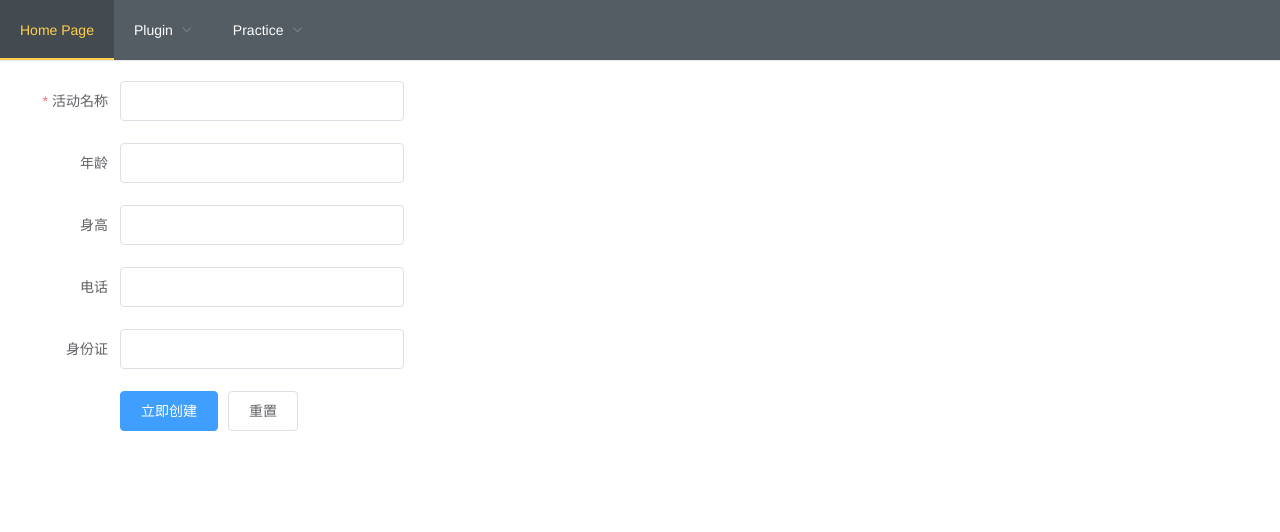
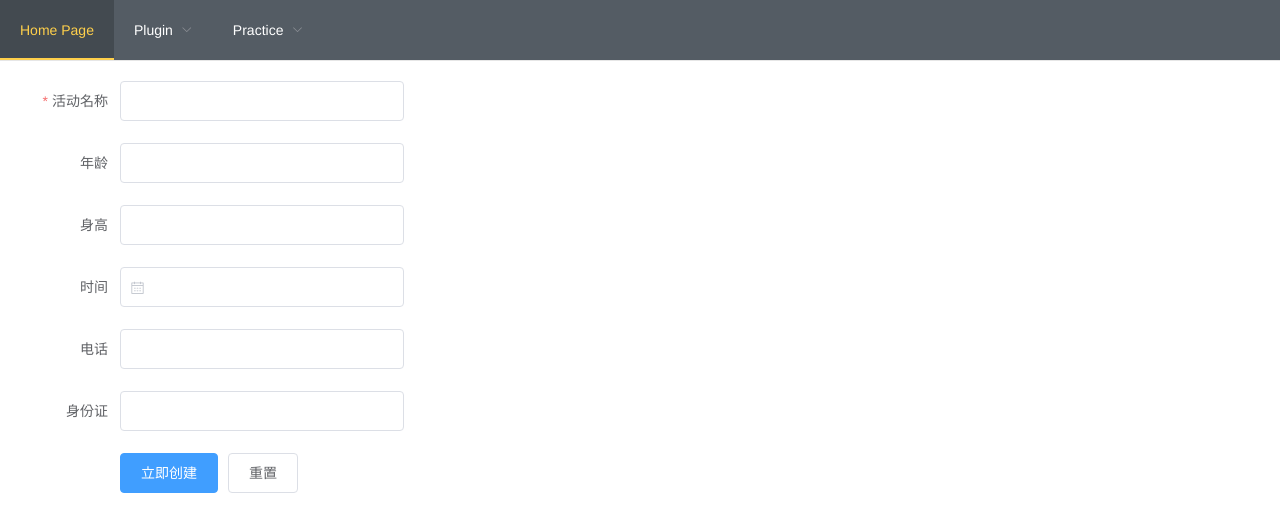
Before and after one commit to YuyaoYan/vue-study, a Vue app: page /#/form-validate in a window 1280 px wide. Shown: the top 532 px of the page. Built offline with nearby package versions, Linux system fonts and the light colour scheme; what mavon-editor would draw is missing.

Commit message:
增加时间校验

```diff
--- a/package.json
+++ b/package.json
@@ -26,6 +26,7 @@
     "markdown-loader": "^5.1.0",
     "marked": "^1.0.0",
     "mavon-editor": "^2.9.0",
+    "moment": "^2.29.1",
     "script-loader": "^0.7.2",
     "showdown": "^1.9.1",
     "vue": "^2.5.2",
--- a/src/pages/yoyo-project/src/element-comp/form-validate/form-validate.vue
+++ b/src/pages/yoyo-project/src/element-comp/form-validate/form-validate.vue
@@ -16,6 +16,13 @@
       <el-form-item label="身高" prop="height">
         <el-input v-model="ruleForm.height"></el-input>
       </el-form-item>
+      <el-form-item label="时间" prop="time">
+        <el-date-picker
+          type="date"
+          v-model="ruleForm.time"
+          style="width: 100%"
+        ></el-date-picker>
+      </el-form-item>
       <el-form-item label="电话" prop="phone">
         <el-input v-model="ruleForm.phone"></el-input>
       </el-form-item>
@@ -32,7 +39,13 @@
   </div>
 </template>
 <script>
-import { valiRange, valiAccuracy, valiPhoneNum, valiIDNumber } from "./validators";
+import {
+  valiRange,
+  valiAccuracy,
+  valiPhoneNum,
+  valiIDNumber,
+  valiDate,
+} from "./validators";
 export default {
   data() {
     return {
@@ -40,6 +53,7 @@ export default {
         name: "",
         age: "",
         height: "",
+        time: "",
         phone: "",
         idNumber: "",
       },
@@ -56,12 +70,18 @@ export default {
         age: [
           { validator: valiAccuracy.bind(this, [1]), trigger: "change" },
           {
-            validator: valiRange.bind(this, [3, 5, true]),
+            validator: valiRange.bind(this, [3, 5, false]),
             trigger: "change",
           },
         ],
         height: [
-          { validator: valiAccuracy.bind(this, [1]), trigger: "change" },
+          { validator: valiAccuracy.bind(this, [3]), trigger: "change" },
+        ],
+        time: [
+          {
+            validator: valiDate.bind(this, ["2022-1-10", ""]),
+            trigger: "change",
+          },
         ],
         phone: [{ validator: valiPhoneNum, trigger: "change" }],
         idNumber: [{ validator: valiIDNumber, trigger: "change" }],
--- a/src/pages/yoyo-project/src/element-comp/form-validate/validators.js
+++ b/src/pages/yoyo-project/src/element-comp/form-validate/validators.js
@@ -1,8 +1,14 @@
+import moment from "moment";
 /**
  * @description 数值范围
+ * @example valiRange.bind(this, [min, max, isIncludeBoundary])
  * @param { Boolean } isIncludeBoundary 是否包含边界
+ * @
  */
 const valiRange = (param, rules, value, callback) => {
+  if (param) {
+    return;
+  }
   let [min, max, isIncludeBoundary = false] = param;
   let res = false;
   let _value = Number(value);
@@ -22,12 +28,17 @@ const valiRange = (param, rules, value, callback) => {
     !res && callback(new Error(msg));
   }
 };
+
 /**
  * @description 精度
+ * @example valiAccuracy.bind(this, [accuracy])
  * @param { Number } accuracy 小数位数
  */
 const valiAccuracy = (param, rules, value, callback) => {
-  let [accuracy] = param;
+  if (param) {
+    return;
+  }
+  let [accuracy = 0] = param;
   let reg = null;
 
   switch (accuracy) {
@@ -44,12 +55,39 @@ const valiAccuracy = (param, rules, value, callback) => {
       break;
   }
   if (!value) callback();
-  if (!reg.test(Number(value))) {
+  if (accuracy && !reg.test(Number(value))) {
     callback(new Error(`最多${accuracy}位小数`));
   } else {
     callback();
   }
 };
+
+/**
+ * @description 时间校验
+ * @example valiDate.bind(this, ["2022-01-01", "2022-01-10"]) 时间之间
+ * @example valiDate.bind(this, ["2022-01-01", ""]) 起始时间之后
+ * @example valiDate.bind(this, ["", "2022-01-10"]) 截止时间之前
+ * @param {String} inclusiveness (两时间之间时可传入)包容性,可传入: '()','[)','(]','[]'
+ */
+const valiDate = (param, rules, value, callback) => {
+  if (param) {
+    return;
+  }
+  const [start = "", end = "", inclusiveness = "[]"] = param;
+  if (!value) callback();
+  if (start && end) {
+    !moment(value).isBetween(start, end, null, inclusiveness) &&
+      callback(new Error("时间不在规定范围"));
+  } else if (start === "" && end) {
+    !moment(value).isBefore(end) && callback(new Error(`时间需在${end}之前`));
+  } else if (start && end === "") {
+    !moment(value).isAfter(start) &&
+      callback(new Error(`时间需在${start}之后`));
+  } else {
+    callback();
+  }
+};
+
 /**
  * @description 手机号校验
  */
@@ -76,4 +114,4 @@ const valiIDNumber = (rule, value, callback) => {
   }
 };
 
-export { valiRange, valiAccuracy, valiPhoneNum, valiIDNumber };
+export { valiRange, valiAccuracy, valiDate, valiPhoneNum, valiIDNumber };
```
